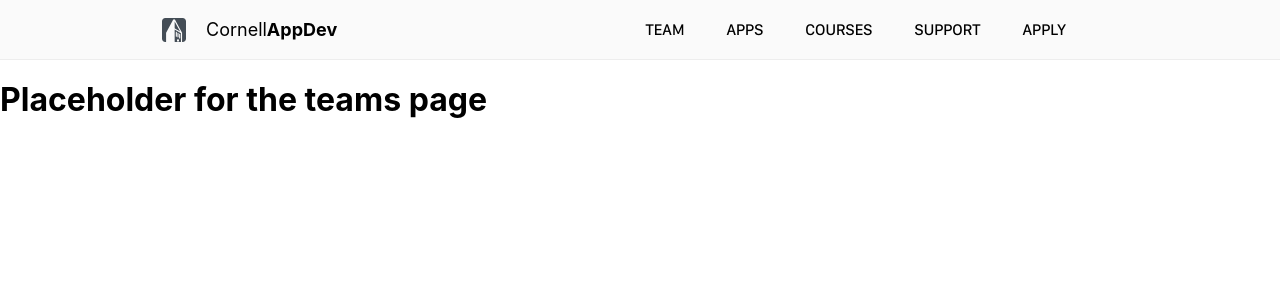
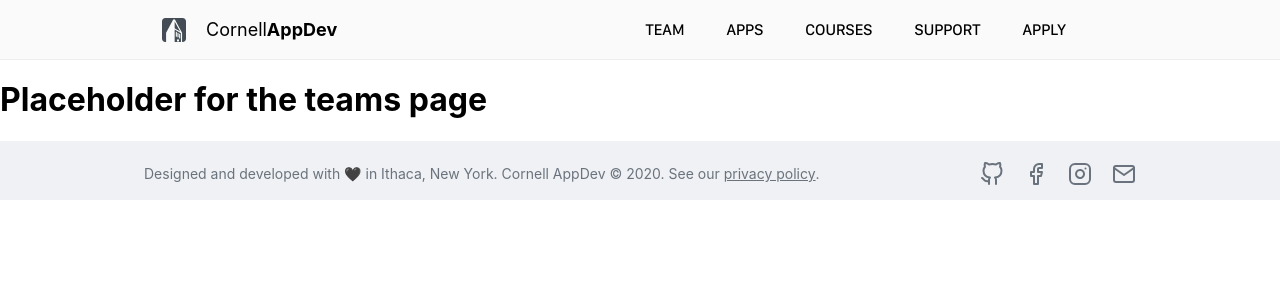
Before and after one commit to cuappdev/appdev-website, a React (Create React App) app: page /team in a window 1280 px wide. Shown: the top 300 px of the page. Built offline with nearby package versions, Linux system fonts and the light colour scheme.

Commit message:
Implement desktop footer

```diff
--- a/src/App.js
+++ b/src/App.js
@@ -12,6 +12,7 @@ import Courses from "./Pages/Courses";
 import Home from "./Pages/Home";
 import Support from "./Pages/Support";
 import Team from "./Pages/Team";
+import Footer from "./Components/Footer";
 
 function App() {
     return (
@@ -26,6 +27,7 @@ function App() {
                 <Route path="/support" exact component={Support} />
                 <Route path="/team" exact component={Team} />
             </Switch>
+            <Footer />
         </Router>
     );
 }
--- /dev/null
+++ b/src/Assets/Facebook.js
@@ -0,0 +1,23 @@
+import React from "react";
+
+const Facebook = () => {
+    return (
+        <svg
+            width="24"
+            height="24"
+            viewBox="0 0 24 24"
+            fill="none"
+            xmlns="http://www.w3.org/2000/svg"
+        >
+            <path
+                d="M18 2H15C13.6739 2 12.4021 2.52678 11.4645 3.46447C10.5268 4.40215 10 5.67392 10 7V10H7V14H10V22H14V14H17L18 10H14V7C14 6.73478 14.1054 6.48043 14.2929 6.29289C14.4804 6.10536 14.7348 6 15 6H18V2Z"
+                stroke="#6A737D"
+                stroke-width="2"
+                stroke-linecap="round"
+                stroke-linejoin="round"
+            />
+        </svg>
+    );
+};
+
+export default Facebook;
--- /dev/null
+++ b/src/Assets/Github.js
@@ -0,0 +1,30 @@
+import React from "react";
+
+const Github = () => {
+    return (
+        <svg
+            width="24"
+            height="24"
+            viewBox="0 0 24 24"
+            fill="none"
+            xmlns="http://www.w3.org/2000/svg"
+        >
+            <g clip-path="url(#clip0)">
+                <path
+                    d="M9 19.0001C4 20.5001 4 16.5001 2 16.0001M16 22.0001V18.1301C16.0375 17.6532 15.9731 17.1739 15.811 16.7239C15.6489 16.2738 15.3929 15.8635 15.06 15.5201C18.2 15.1701 21.5 13.9801 21.5 8.52006C21.4997 7.12389 20.9627 5.78126 20 4.77006C20.4559 3.54857 20.4236 2.19841 19.91 1.00006C19.91 1.00006 18.73 0.65006 16 2.48006C13.708 1.85888 11.292 1.85888 9 2.48006C6.27 0.65006 5.09 1.00006 5.09 1.00006C4.57638 2.19841 4.54414 3.54857 5 4.77006C4.03013 5.78876 3.49252 7.14352 3.5 8.55006C3.5 13.9701 6.8 15.1601 9.94 15.5501C9.611 15.89 9.35726 16.2955 9.19531 16.74C9.03335 17.1845 8.96681 17.6581 9 18.1301V22.0001"
+                    stroke="#6A737D"
+                    stroke-width="2"
+                    stroke-linecap="round"
+                    stroke-linejoin="round"
+                />
+            </g>
+            <defs>
+                <clipPath id="clip0">
+                    <rect width="24" height="24" fill="white" />
+                </clipPath>
+            </defs>
+        </svg>
+    );
+};
+
+export default Github;
--- /dev/null
+++ b/src/Assets/Instagram.js
@@ -0,0 +1,37 @@
+import React from "react";
+
+const Instagram = () => {
+    return (
+        <svg
+            width="24"
+            height="24"
+            viewBox="0 0 24 24"
+            fill="none"
+            xmlns="http://www.w3.org/2000/svg"
+        >
+            <path
+                d="M17 2H7C4.23858 2 2 4.23858 2 7V17C2 19.7614 4.23858 22 7 22H17C19.7614 22 22 19.7614 22 17V7C22 4.23858 19.7614 2 17 2Z"
+                stroke="#6A737D"
+                stroke-width="2"
+                stroke-linecap="round"
+                stroke-linejoin="round"
+            />
+            <path
+                d="M16 11.3701C16.1234 12.2023 15.9812 13.0523 15.5937 13.7991C15.2062 14.5459 14.5931 15.1515 13.8416 15.5297C13.0901 15.908 12.2384 16.0397 11.4077 15.906C10.5771 15.7723 9.80971 15.3801 9.21479 14.7852C8.61987 14.1903 8.22768 13.4229 8.09402 12.5923C7.96035 11.7616 8.09202 10.91 8.47028 10.1584C8.84854 9.40691 9.45414 8.7938 10.2009 8.4063C10.9477 8.0188 11.7977 7.87665 12.63 8.00006C13.4789 8.12594 14.2648 8.52152 14.8716 9.12836C15.4785 9.73521 15.8741 10.5211 16 11.3701Z"
+                stroke="#6A737D"
+                stroke-width="2"
+                stroke-linecap="round"
+                stroke-linejoin="round"
+            />
+            <path
+                d="M17.5 6.5H17.51"
+                stroke="#6A737D"
+                stroke-width="2"
+                stroke-linecap="round"
+                stroke-linejoin="round"
+            />
+        </svg>
+    );
+};
+
+export default Instagram;
--- /dev/null
+++ b/src/Assets/Mail.js
@@ -0,0 +1,30 @@
+import React from "react";
+
+const Mail = () => {
+    return (
+        <svg
+            width="24"
+            height="24"
+            viewBox="0 0 24 24"
+            fill="none"
+            xmlns="http://www.w3.org/2000/svg"
+        >
+            <path
+                d="M4 4H20C21.1 4 22 4.9 22 6V18C22 19.1 21.1 20 20 20H4C2.9 20 2 19.1 2 18V6C2 4.9 2.9 4 4 4Z"
+                stroke="#6A737D"
+                stroke-width="2"
+                stroke-linecap="round"
+                stroke-linejoin="round"
+            />
+            <path
+                d="M22 6L12 13L2 6"
+                stroke="#6A737D"
+                stroke-width="2"
+                stroke-linecap="round"
+                stroke-linejoin="round"
+            />
+        </svg>
+    );
+};
+
+export default Mail;
--- /dev/null
+++ b/src/Components/Footer.js
@@ -0,0 +1,41 @@
+import React, { useState } from "react";
+import "./css/Footer.css";
+import { Link } from "react-router-dom";
+import Facebook from "../Assets/Facebook";
+import Github from "../Assets/Github";
+import Instagram from "../Assets/Instagram";
+import Mail from "../Assets/Mail";
+
+function Footer() {
+    // Change the links in footers here:
+    const linkPrivacyPolicy = "https://www.cornellappdev.com/";
+    const linkGithub = "https://github.com/cuappdev";
+    const linkFacebook = "https://www.facebook.com/cornellappdev/";
+    const linkInstagram = "https://www.instagram.com/cornellappdev/";
+    const linkMail = "mailto:team@cornellappdev.com";
+    return (
+        <footer>
+            <p>
+                Designed and developed with 🖤 in Ithaca, New York. Cornell
+                AppDev © 2020. See our&nbsp;
+                <a href={linkPrivacyPolicy}>privacy policy</a>.
+            </p>
+            <div class="footerSocialMedia">
+                <a href={linkGithub}>
+                    <Github />
+                </a>
+                <a href={linkFacebook}>
+                    <Facebook />
+                </a>
+                <a href={linkInstagram}>
+                    <Instagram />
+                </a>
+                <a href={linkMail}>
+                    <Mail />
+                </a>
+            </div>
+        </footer>
+    );
+}
+
+export default Footer;
--- /dev/null
+++ b/src/Components/css/Footer.css
@@ -0,0 +1,42 @@
+footer {
+    background: #EFF1F4;
+    height: 59px;
+    position: absolute;
+    width: 100%;
+}
+
+/* footer::after{
+    content: "";
+    clear: both;
+    display: table;
+} */
+
+footer p{
+    justify-self: start;
+    display: flex;
+    align-items: center;
+    position: relative;
+    left: 144px;
+    top: 8px;
+    width: fit-content;
+
+    /* font-family: SF Pro Text; */
+    font-style: normal;
+    font-weight: normal;
+    font-size: 14px;
+    line-height: 150%;
+
+    color: #6A737D;
+}
+footer p a{
+    color: #6A737D;
+}
+
+.footerSocialMedia{
+    position: absolute;
+    right: 144px;
+    bottom: 10px;
+}
+.footerSocialMedia a{
+    padding-left: 20px;
+}
```
